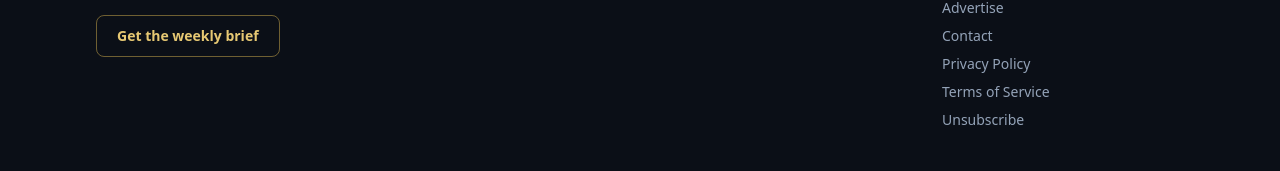
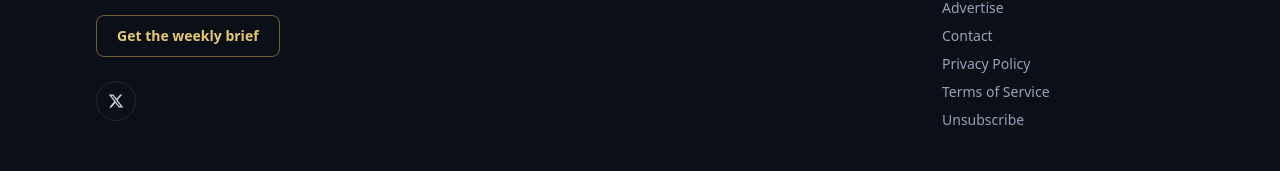
Before and after one commit to numan00085-source/opsgrit-web, a Next.js app: page /privacy-policy in a window 1280 px wide. Shown: the part 3536-3707 px from the top of the page. Built offline with nearby package versions, Linux system fonts and the light colour scheme; no server answers.

Commit message:
Add X link to footer

```diff
--- a/src/components/Footer.tsx
+++ b/src/components/Footer.tsx
@@ -18,6 +18,19 @@ export default function Footer() {
           >
             Get the weekly brief
           </Link>
+          <div className="mt-6 flex items-center gap-3">
+            <a
+              href="https://x.com/OpsGrit"
+              target="_blank"
+              rel="noopener noreferrer me"
+              aria-label="OpsGrit on X"
+              className="inline-flex h-10 w-10 items-center justify-center rounded-full border border-night-700 text-slate-300 transition hover:border-gold-400/60 hover:text-gold-300"
+            >
+              <svg viewBox="0 0 24 24" className="h-4 w-4" fill="currentColor" aria-hidden="true">
+                <path d="M18.244 2.25h3.308l-7.227 8.26 8.502 11.24H16.17l-5.214-6.817L4.99 21.75H1.68l7.73-8.835L1.254 2.25H8.08l4.713 6.231zm-1.161 17.52h1.833L7.084 4.126H5.117z" />
+              </svg>
+            </a>
+          </div>
         </div>
         <div>
           <h3 className="text-sm font-semibold text-white">Topics</h3>
```
